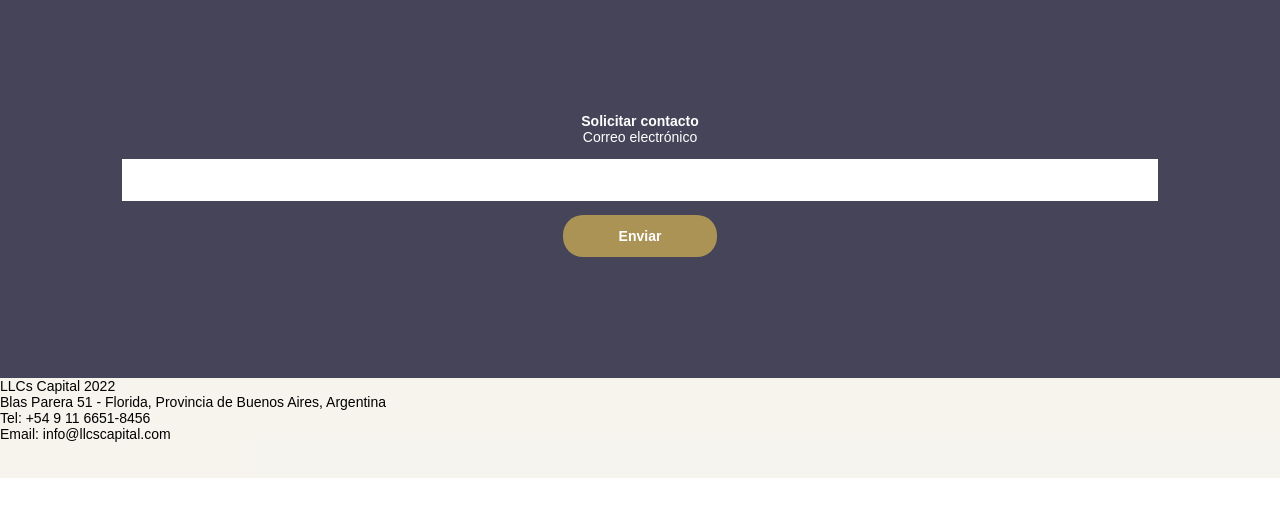
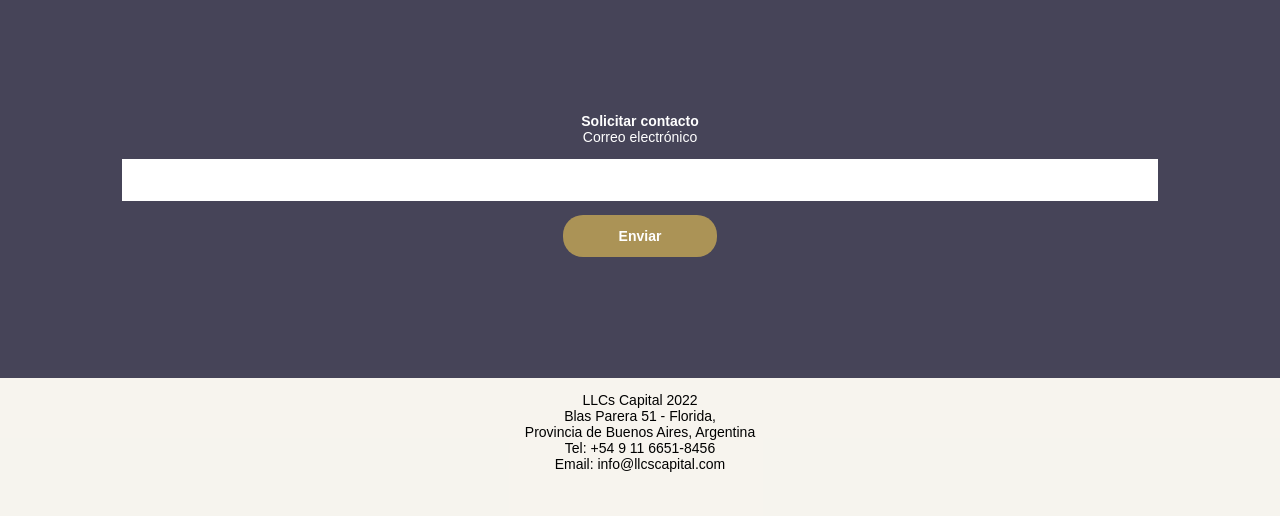
Before and after one commit to danacunam/llccapitals, a plain HTML site: page index.html in a window 1280 px wide. Shown: the part 4389-4905 px from the top of the page. Before the commit the page ends 4867 px from the top, so only its background shows below. Drawn offline with nearby package versions, Linux system fonts and the light colour scheme; animation ran at ten frames a second.

Commit message:
add footer

```diff
--- a/index.html
+++ b/index.html
@@ -42,7 +42,7 @@
       <a href="#company"><i class="fa-solid fa-chevron-down"></i></a>
     </section>
     <!-- COMPANY -->
-    <a href="" class="whatsapp" id="whatsapp" target="_blank" href="https://wa.me/5491166518456"><i class="fa fa-whatsapp"></i></a>
+    <a href="https://wa.me/5491166518456" class="whatsapp" id="whatsapp" target="_blank" ><i class="fa fa-whatsapp"></i></a>
     <section class="company" id="company">
       <h2 class="title" data-aos="zoom-in">NUESTRA COMPAÑÍA</h2>
       <section class="info-text" data-aos="zoom-in">
@@ -257,7 +257,7 @@
 
     <footer>
       <p>LLCs Capital 2022</p>
-      <p>Blas Parera 51 - Florida, Provincia de Buenos Aires, Argentina
+      <p>Blas Parera 51 - Florida, <br>Provincia de Buenos Aires, Argentina
       </p>
       <p>Tel: +54 9 11 6651-8456</p>
       <p>Email: info@llcscapital.com</p>
--- a/scss/layout/_footer.scss
+++ b/scss/layout/_footer.scss
@@ -1,4 +1,8 @@
 footer{
-    height:100px;
+    display:grid;
+    padding: 1rem 0 4rem 0;
     background-color: rgba($secondary,0.1);
+    justify-items:center;
+    grid-template-columns: 1fr;
+    text-align: center;
 }
```
Also changed, not shown: css/style.css.
